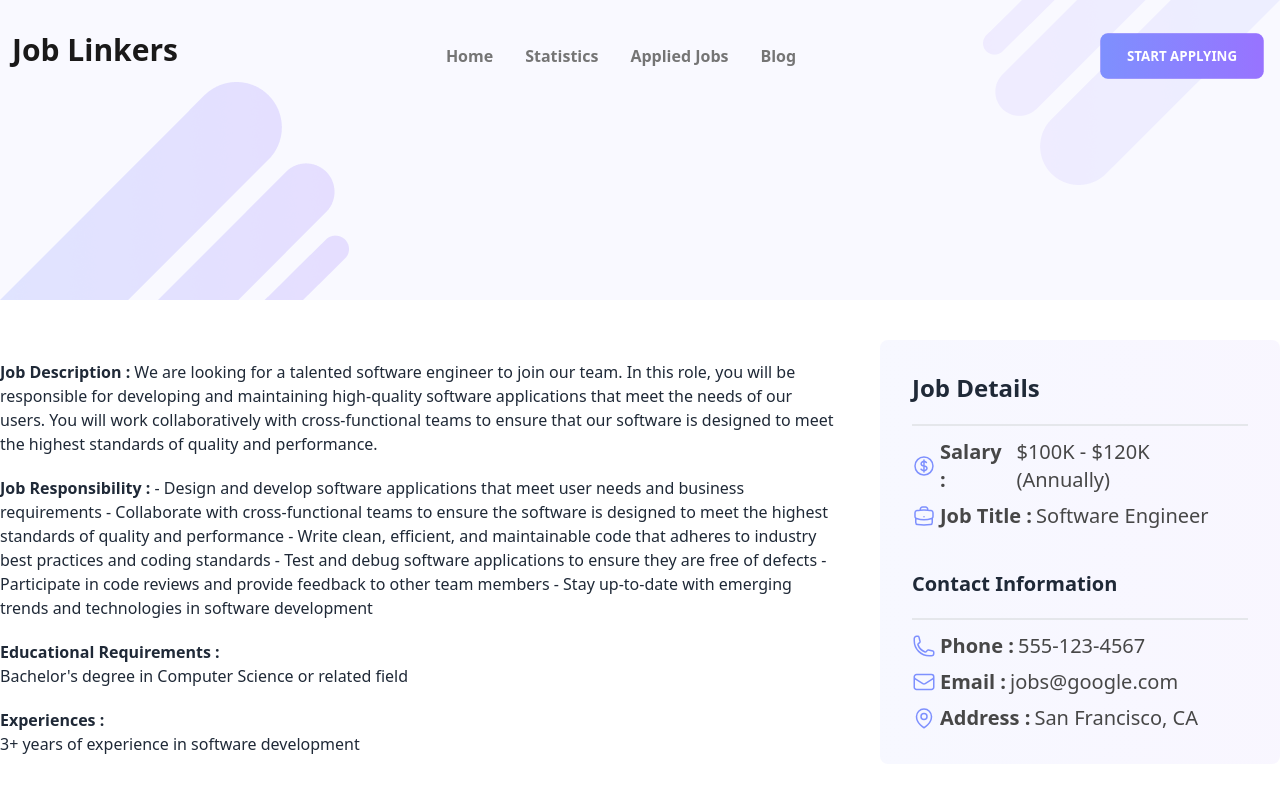
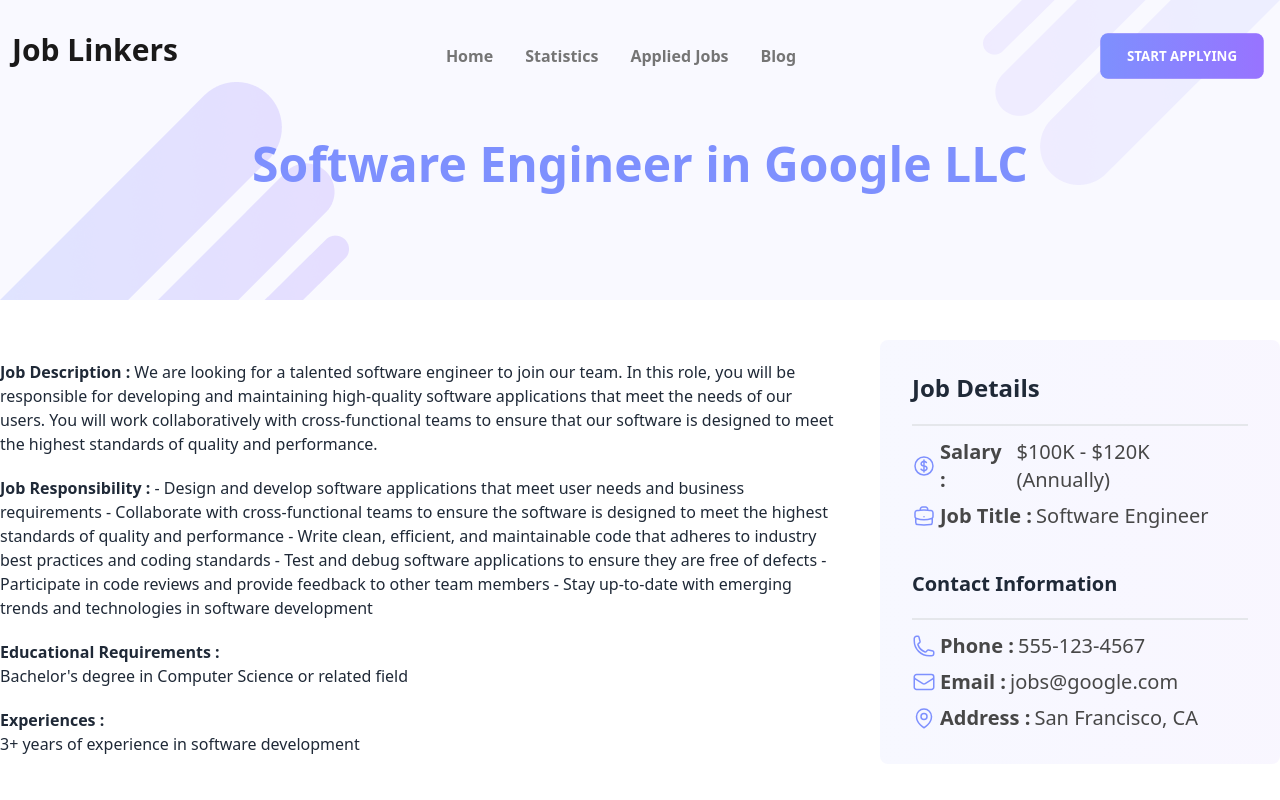
Before and after one commit to mrlaboratory/Joblinker, a React (Vite) app: page /job/job1 in a window 1280 px wide. Shown: the top 800 px of the page. Built offline with nearby package versions, Linux system fonts and the light colour scheme.

Commit message:
header text problem fixed

```diff
--- a/src/components/AppliedJobs.jsx
+++ b/src/components/AppliedJobs.jsx
@@ -52,7 +52,7 @@
     }, [filterBy])
     return (
         <div>
-            <Header></Header>
+            <Header>Applied Jobs</Header>
             <div className='container mx-auto p-5'>
                 <div className="flex items-center justify-end">
 
--- a/src/components/Blog.jsx
+++ b/src/components/Blog.jsx
@@ -5,7 +5,7 @@
 const Blog = () => {
     return (
         <div>
-            <Header></Header>
+            <Header>Blog</Header>
 
             <div className='container mx-auto p-5'>
                 <div tabIndex={0} className="collapse collapse-plus border border-base-300 bg-base-100 rounded-box">
--- a/src/components/Header.jsx
+++ b/src/components/Header.jsx
@@ -4,7 +4,7 @@
 import vactor1 from '/Icons/vector1.png'
 import vactor2 from '/Icons/vector2.png'
 
-const Header = () => {
+const Header = ({children}) => {
     const loc = useLocation()
     if (loc.state) {
         document.title = `${loc.state} - Job Linkers`
@@ -19,9 +19,7 @@
         <img className='absolute bottom-0 left-0 z-0' src={vactor2} alt="" />
 
 
-        {
-            loc.state ? <h2 className='font-bold text-center text-5xl py-10 text-[#7E90FE] relative z-10'>{loc.state}</h2> : ""
-        }
+       <h2 className='font-bold text-center text-5xl py-10 text-[#7E90FE] relative z-10'>{children}</h2>
 
     </header>
     );
--- a/src/components/JobDetails.jsx
+++ b/src/components/JobDetails.jsx
@@ -43,7 +43,7 @@
 
         <div className=''>
 
-                    <Header></Header>
+                    <Header>{job_title} in {company_name}</Header>
 
             <div className='p-5 md:p-0'>
                 <div className='mt-10 container mx-auto grid grid-cols-1 md:grid-cols-3 gap-10 '>
--- a/src/components/Statistics.jsx
+++ b/src/components/Statistics.jsx
@@ -16,7 +16,7 @@
 
     return (
         <div>
-            <Header></Header>
+            <Header>Statistics</Header>
             <div className='container mx-auto'>
                 <h2 className='text-center font-bold text-3xl mt-5 mb-5'>Assignment marks - With ComposedChart</h2>
 
```
